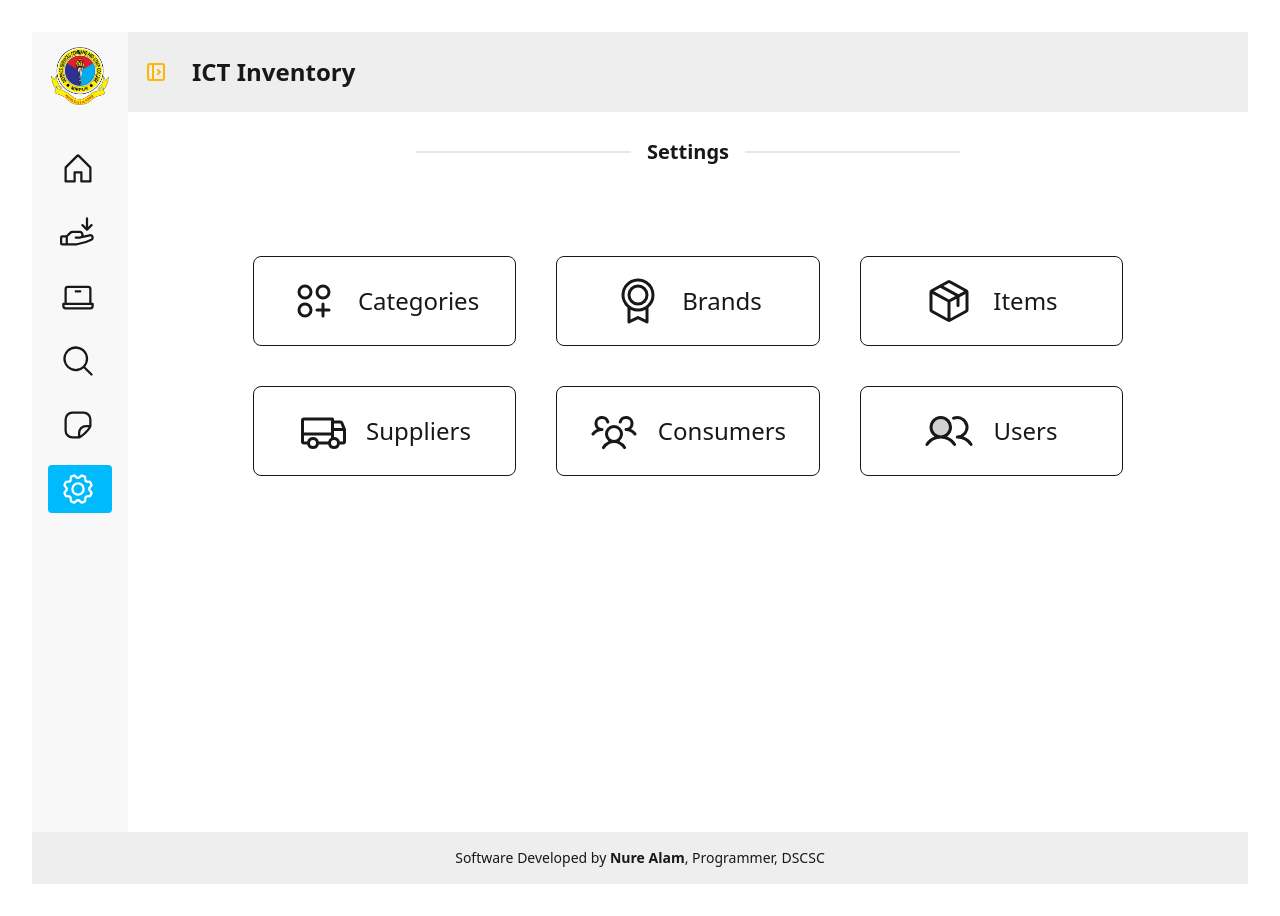
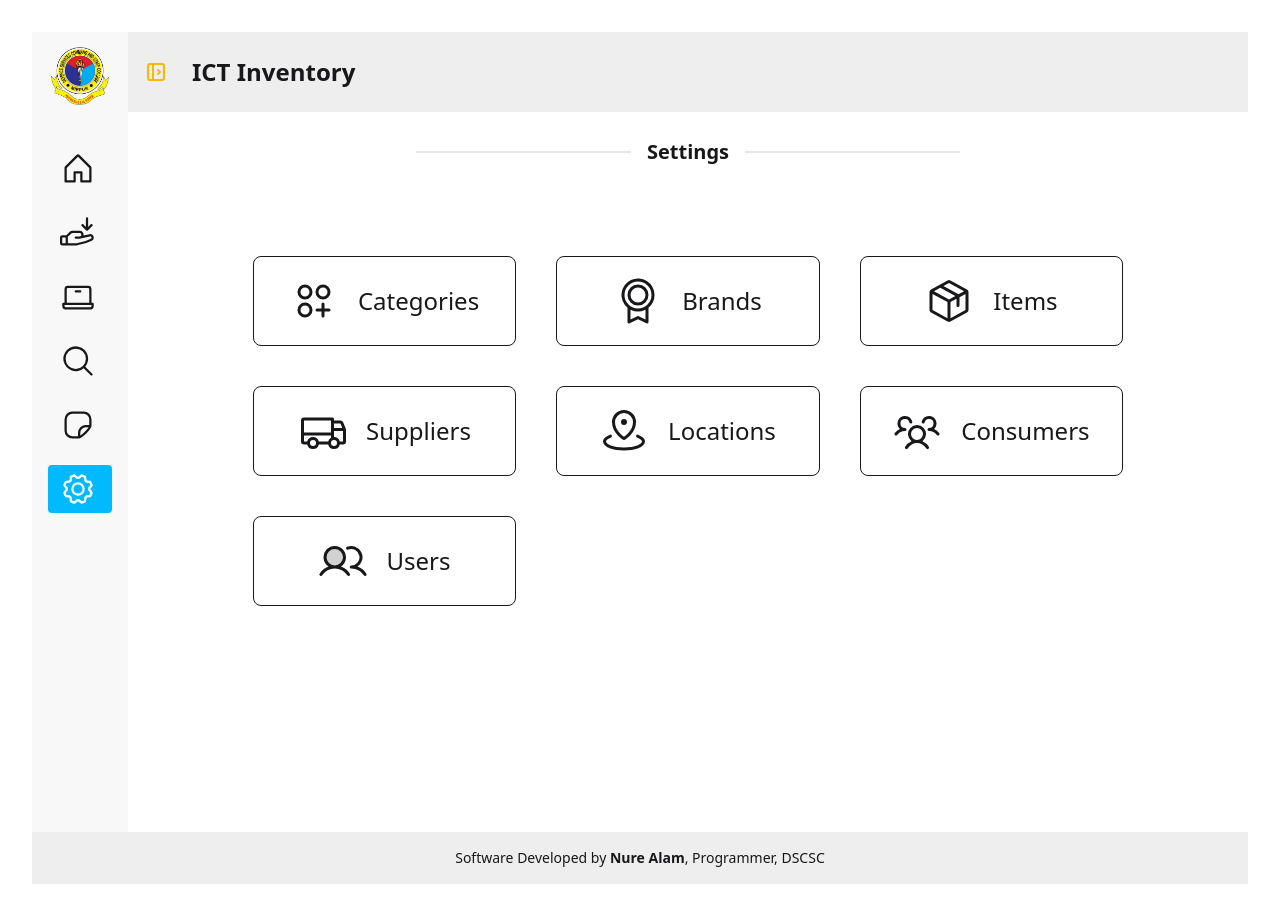
Before and after one commit to nurealammiaji/ict-inventory-client, a React (Vite) app: page /settings in a window 1280 px wide. Built offline with nearby package versions, Linux system fonts and the light colour scheme.

Commit message:
new routes and page added

```diff
--- /dev/null
+++ b/src/pages/Settings/Locations/Locations.jsx
@@ -0,0 +1,11 @@
+import React from 'react';
+
+const Locations = () => {
+    return (
+        <div>
+
+        </div>
+    );
+};
+
+export default Locations;
--- a/src/pages/Settings/Settings.jsx
+++ b/src/pages/Settings/Settings.jsx
@@ -1,5 +1,5 @@
 import React from 'react'
-import { PiCirclesThreePlus, PiMedal, PiPackage, PiTruck, PiUsersDuotone, PiUsersFill, PiUsersThree } from 'react-icons/pi'
+import { PiCirclesThreePlus, PiMapPinArea, PiMedal, PiPackage, PiTruck, PiUsersDuotone, PiUsersFill, PiUsersThree } from 'react-icons/pi'
 import { Link } from 'react-router-dom';
 
 const Settings = () => {
@@ -24,6 +24,9 @@ const Settings = () => {
         <Link to={"/settings/suppliers"} className='border p-5 rounded-lg hover:bg-info hover:text-white'>
           <p className='flex items-center justify-center gap-5'><PiTruck className='text-5xl' /><span className='text-2xl'>Suppliers</span></p>
         </Link>
+        <Link to={"/settings/locations"} className='border p-5 rounded-lg hover:bg-info hover:text-white'>
+          <p className='flex items-center justify-center gap-5'><PiMapPinArea className='text-5xl' /><span className='text-2xl'>Locations</span></p>
+        </Link>
         <Link to={"/settings/consumers"} className='border p-5 rounded-lg hover:bg-info hover:text-white'>
           <p className='flex items-center justify-center gap-5'><PiUsersThree className='text-5xl' /><span className='text-2xl'>Consumers</span></p>
         </Link>
--- a/src/routes/AllRoutes.jsx
+++ b/src/routes/AllRoutes.jsx
@@ -14,6 +14,7 @@ import Items from "../pages/Settings/Items/Items";
 import Suppliers from '../pages/Settings/Suppliers/Suppliers';
 import Consumers from "../pages/Settings/Consumers/Consumers";
 import Users from "../pages/Settings/Users/Users";
+import Locations from "../pages/Settings/Locations/Locations";
 
 const AllRoutes = createBrowserRouter([
     {
@@ -66,6 +67,10 @@ const AllRoutes = createBrowserRouter([
                         element: <Suppliers />
                     },
                     {
+                        path: "/settings/locations",
+                        element: <Locations />
+                    },
+                    {
                         path: "/settings/consumers",
                         element: <Consumers />
                     },
```
